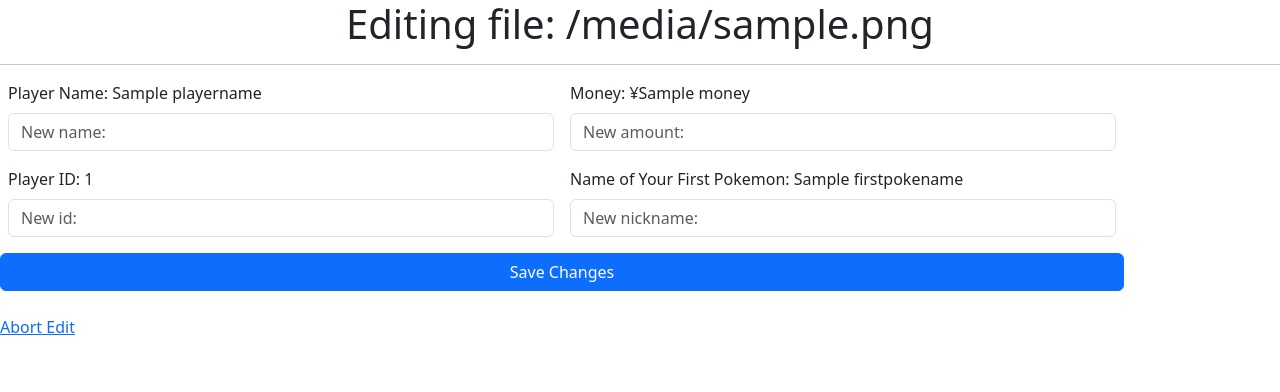
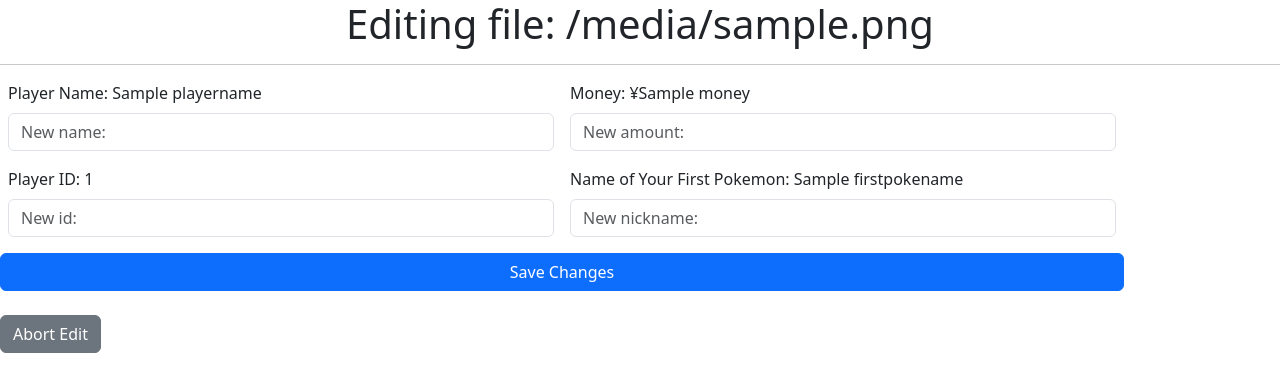
Before and after one commit to 9x14S/Gen1Py-WebServer, a Flask app: template templates/edit_page.html in a window 1280 px wide. Shown: the top 392 px of the page. Run offline with Flask 3, Linux system fonts and the light colour scheme; the template is opened without the code that fills it: most values are stand-ins (such as "Sample title", 1, 10 or a date in 2020).

Commit message:
Make the Go Back link also a button

```diff
--- a/templates/edit_page.html
+++ b/templates/edit_page.html
@@ -25,5 +25,5 @@
     <input type="submit" class="btn btn-primary" value="Save Changes">
 </form>
 <br>
-<a href="/">Abort Edit</a>
+<a href="/" class="btn btn-secondary">Abort Edit</a>
 {% endblock %}
```
